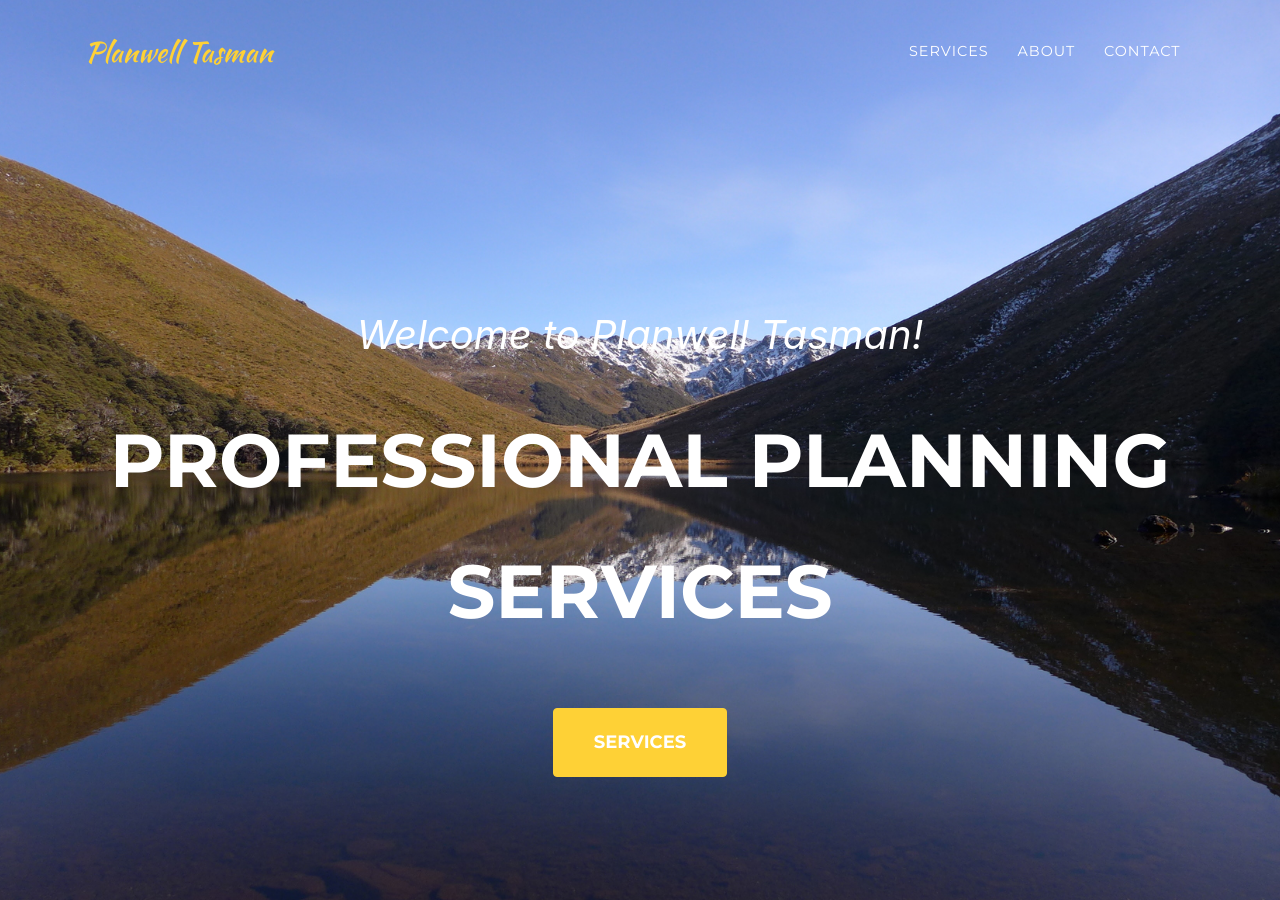
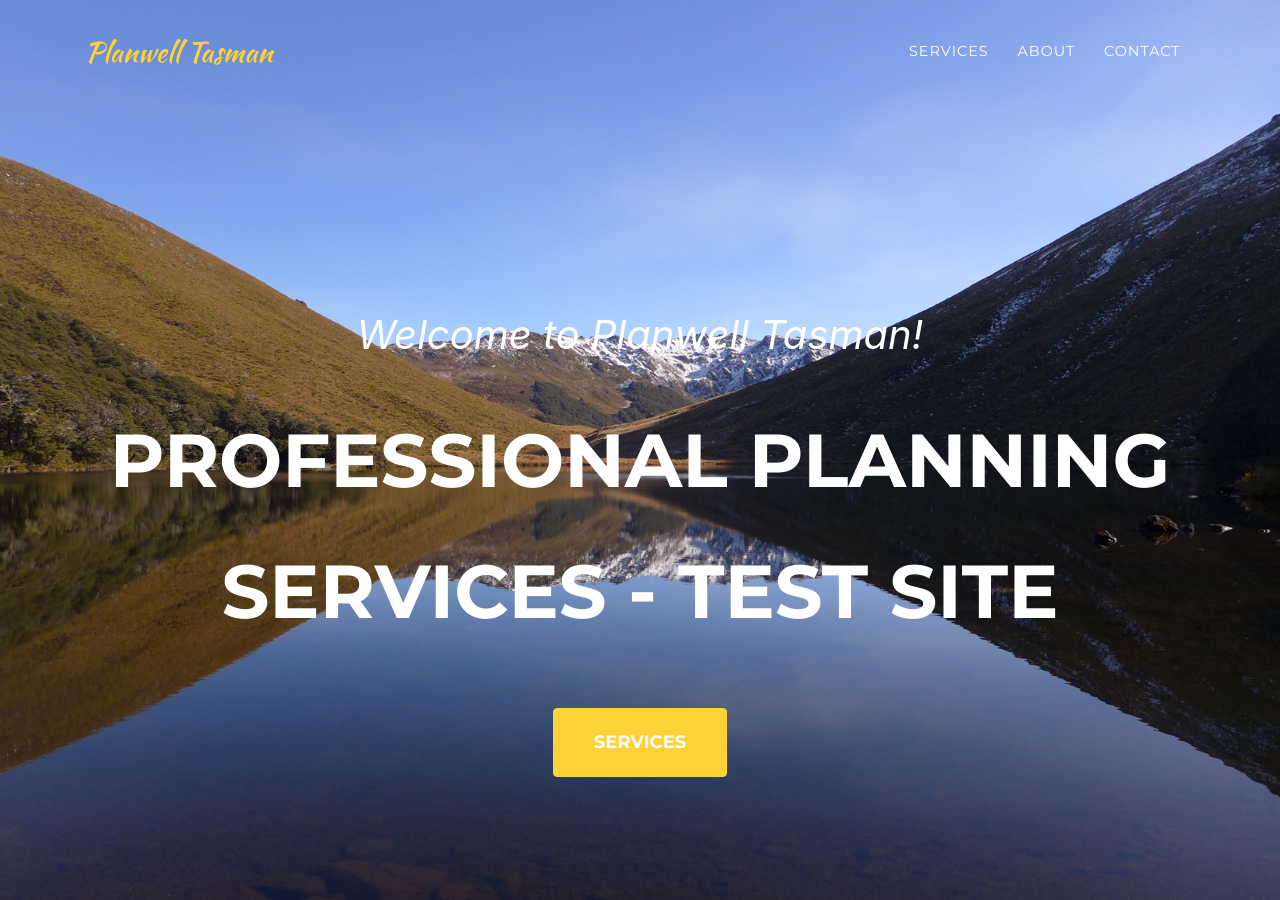
Before and after one commit to planwell-tasman/planwell-tasman.github.io, a Jekyll site: the page built from index.md, in a window 1280 px wide and 900 px high. Built offline with Jekyll 4.4.1, drawn with Linux system fonts in a browser that asks for light colours; some web fonts are replaced.

Commit message:
Update sitetext.yml

```diff
--- a/_data/sitetext.yml
+++ b/_data/sitetext.yml
@@ -1,6 +1,6 @@
 header:
     title: Welcome to Planwell Tasman!
-    text: Professional Planning Services
+    text: Professional Planning Services - Test Site
     button: Services
     buttonlink: "#services"
 
```
